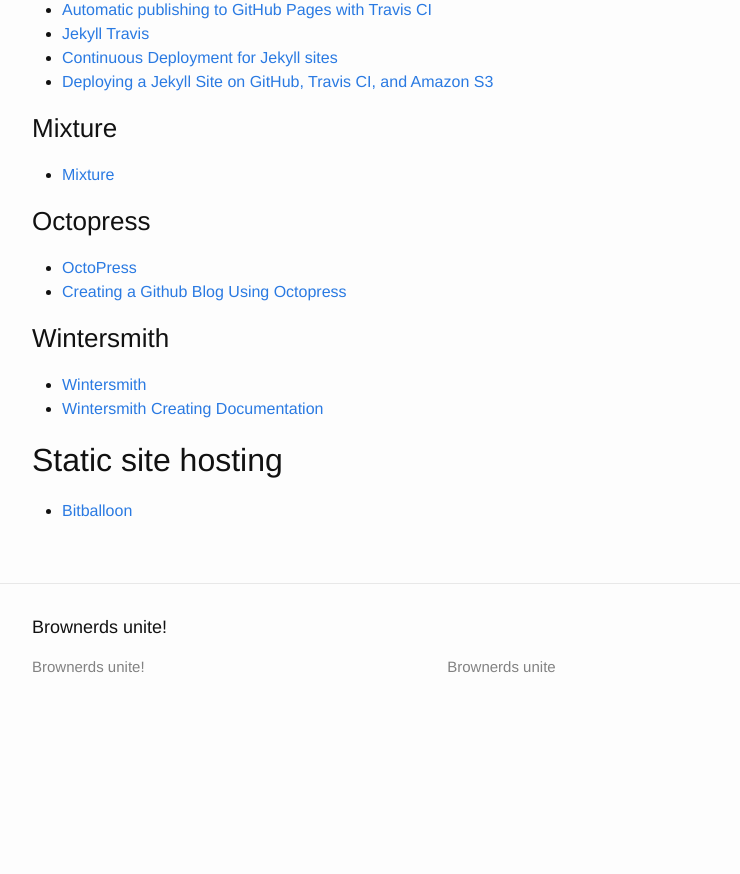
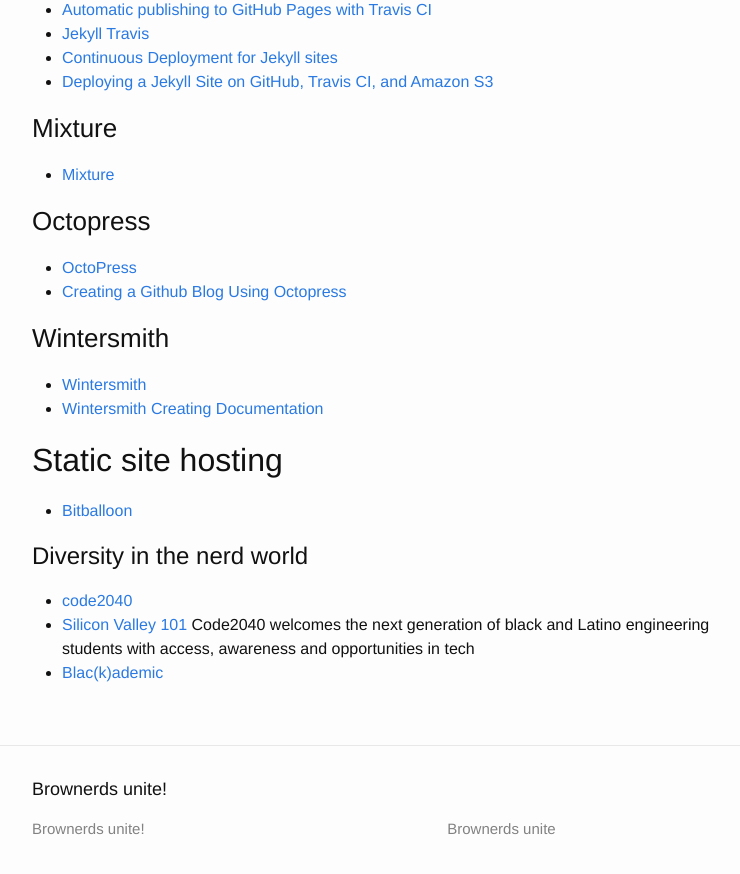
Before and after one commit to brownerd/brownerd.github.io, a Jekyll site: the page built from _posts/2014-10-06-reading-list-2014.md, in a window 1280 px wide and 900 px high, scrolled down 9702 px. Shown: the top 874 px of the window, without its empty margins (238-978 px from the left). Built offline with Jekyll 4.4.1, drawn with Linux system fonts in a browser that asks for light colours; emoji names are drawn with the system emoji font; before the commit the page ends 10440 px from its top, so only the background shows below that.

Commit message:
add diversity section to reading list 2014

```diff
--- a/_posts/2014-10-06-reading-list-2014.md
+++ b/_posts/2014-10-06-reading-list-2014.md
@@ -466,3 +466,12 @@ I use/test out a lot of apps :punch:
 ## Static site hosting
 
 - [Bitballoon](https://www.bitballoon.com/)
+
+
+
+# Diversity in the nerd world
+
+- [code2040](http://code2040.org/)
+- [Silicon Valley 101](https://medium.com/storytelling-for-good/code-2040-25acd2a81a12)
+ Code2040 welcomes the next generation of black and Latino engineering students with access, awareness and opportunities in tech
+- [Blac(k)ademic](http://blackademic.com/)
```
